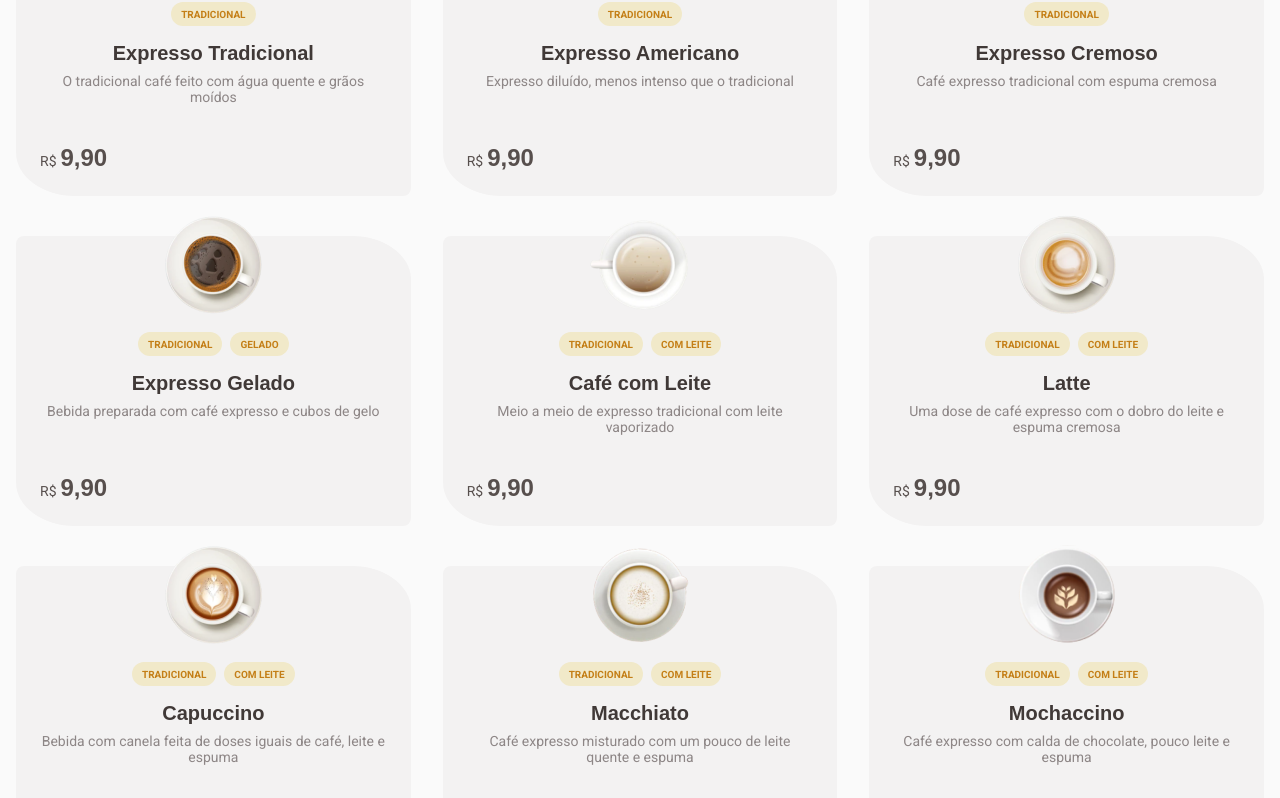
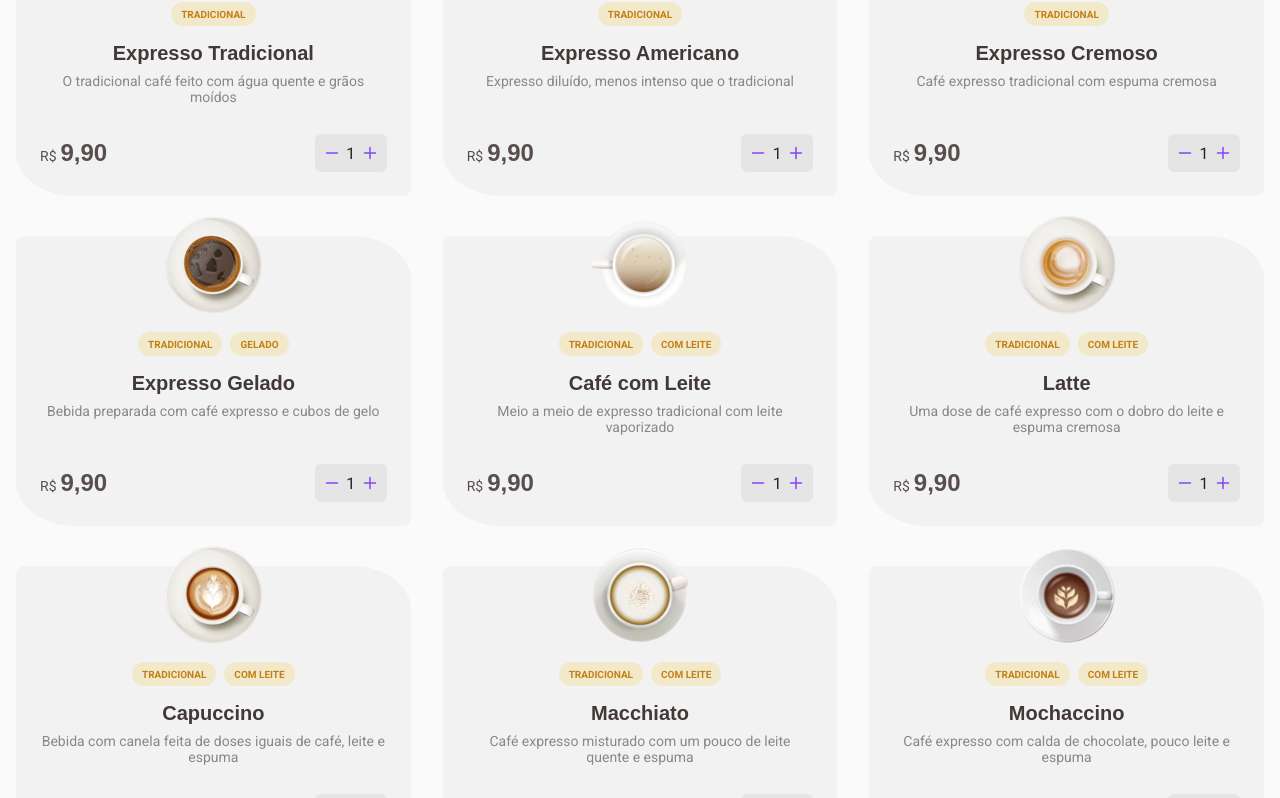
Before and after one commit to pamelasantoss/ignite-coffee-delivery, a React (Vite) app: page / in a window 1280 px wide. Shown: the part 994-1792 px from the top of the page. Built offline with nearby package versions, Linux system fonts and the light colour scheme; a web font is replaced by a local one.

Commit message:
feat: criando o componente de quantidade

```diff
--- a/src/components/ProductCard/index.tsx
+++ b/src/components/ProductCard/index.tsx
@@ -1,4 +1,5 @@
 import { formatReal } from "../../helpers/formatReal";
+import { QuantityAction } from "../QuantityAction";
 import {
   ActionContainer,
   ImageContainer,
@@ -37,7 +38,10 @@ export function ProductCard({ image, name, description, tags, price }: ProductPr
         <PriceContainer>
           <p><span>R$</span>{formatReal(price)}</p>
         </PriceContainer>
-        <div id="quantity"></div>
+
+        <div id="quantity">
+          <QuantityAction />
+        </div>
       </ActionContainer>
     </ProductContainer>
   );
--- /dev/null
+++ b/src/components/QuantityAction/index.tsx
@@ -0,0 +1,18 @@
+import { Minus, Plus } from "@phosphor-icons/react";
+import { QuantityContainer } from "./styles";
+
+export function QuantityAction() {
+  return (
+    <QuantityContainer>
+      <button type="button">
+        <Minus size={16} weight="bold" />
+      </button>
+
+      <input type="number" value={1} max={10} />
+
+      <button type="button">
+        <Plus size={16} weight="bold" />
+      </button>
+    </QuantityContainer>
+  );
+}
--- /dev/null
+++ b/src/components/QuantityAction/styles.ts
@@ -0,0 +1,54 @@
+import styled from "styled-components";
+
+export const QuantityContainer = styled.div`
+  display: flex;
+  align-items: center;
+  justify-content: space-evenly;
+  width: 72px;
+  height: 38px;
+  padding: 0.5rem;
+  background-color: ${(props) => props.theme["gray-400"]};
+  border-radius: 6px;
+
+  button {
+    border: none;
+    background: none;
+    cursor: pointer;
+    height: 100%;
+    display: flex;
+    align-items: center;
+
+    svg {
+      fill: ${(props) => props.theme["purple-500"]};
+    }
+
+    &:hover {
+      svg {
+        fill: ${(props) => props.theme["purple-700"]};
+      }
+    }
+  }
+
+  input {
+    width: 20px;
+    border: none;
+    background: none;
+    text-align: center;
+    font-size: 1rem;
+    color: ${(props) => props.theme["brown-900"]};
+
+    [type="number"] {
+      -moz-appearance: textfield;
+    }
+
+    &::-webkit-outer-spin-button,
+    &::-webkit-inner-spin-button {
+      -webkit-appearance: none;
+      margin: 0;
+    }
+
+    &:focus {
+      outline: none;
+    }
+  }
+`;
--- a/src/pages/Home/index.tsx
+++ b/src/pages/Home/index.tsx
@@ -32,25 +32,25 @@ export function Home() {
             <ul>
               <li>
                 <IconCircle bgColor="orange">
-                  <ShoppingCart size={20} color="#fff" weight="fill" />
+                  <ShoppingCart size={20} weight="fill" />
                 </IconCircle>
                 Compra simples e segura
               </li>
               <li>
                 <IconCircle bgColor="gray">
-                  <Package size={20} color="#fff" weight="fill" />
+                  <Package size={20} weight="fill" />
                 </IconCircle>
                 Embalagem mantém o café intacto
               </li>
               <li>
                 <IconCircle bgColor="yellow">
-                  <Timer size={20} color="#fff" weight="fill" />
+                  <Timer size={20} weight="fill" />
                 </IconCircle>
                 Entrega rápida e rastreada
               </li>
               <li>
                 <IconCircle bgColor="purple">
-                  <Coffee size={20} color="#fff" weight="fill" />
+                  <Coffee size={20} weight="fill" />
                 </IconCircle>
                 O café chega fresquinho até você
               </li>
--- a/src/pages/Home/styles.ts
+++ b/src/pages/Home/styles.ts
@@ -89,6 +89,10 @@ export const IconCircle = styled.div<IconCircleProps>`
   justify-content: center;
   align-items: center;
   background: ${(props) => props.theme[BG_ICON_COLOR[props.bgColor]]};
+
+  svg {
+    fill: ${(props) => props.theme.white};
+  }
 `;
 
 export const ProductSection = styled.section`
```
